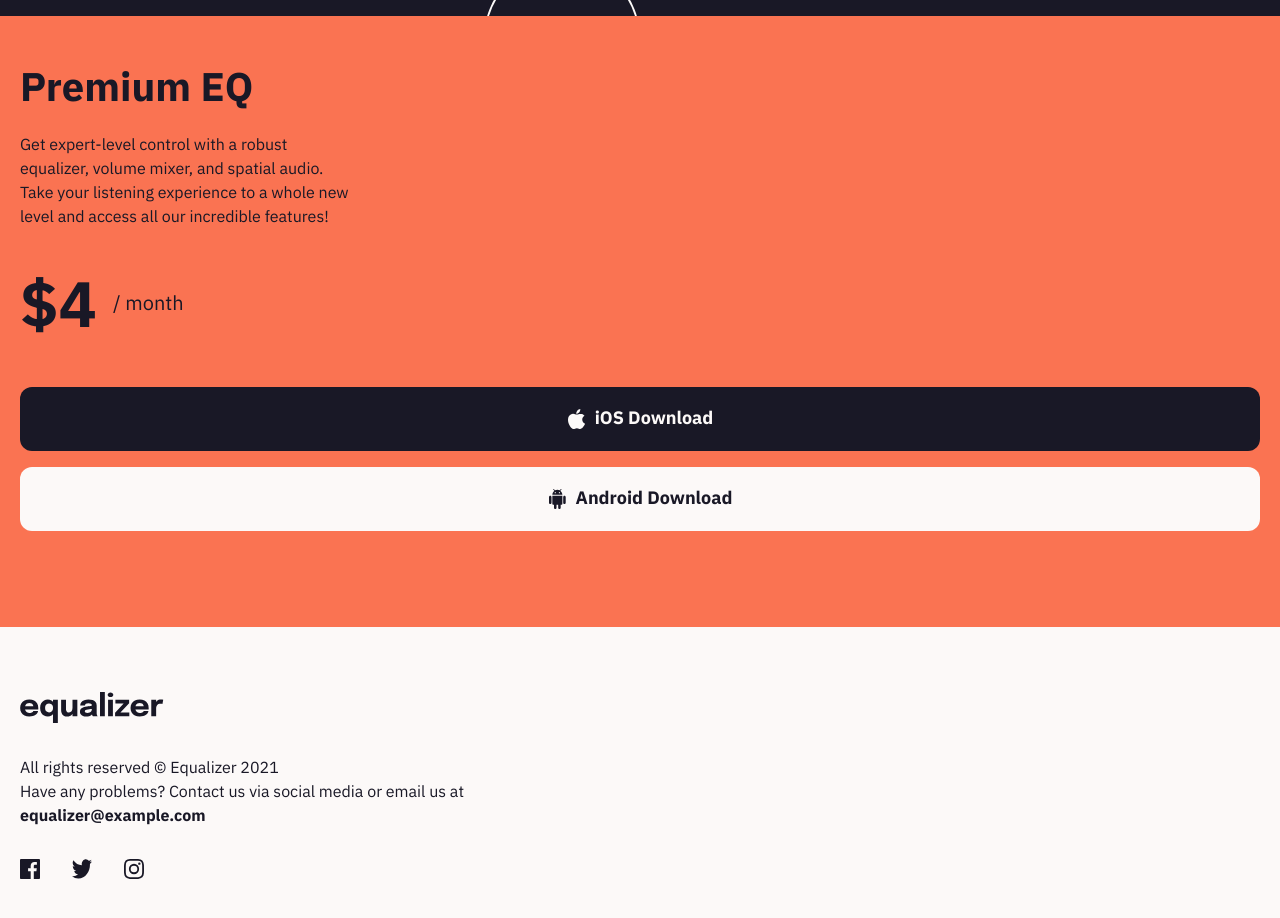
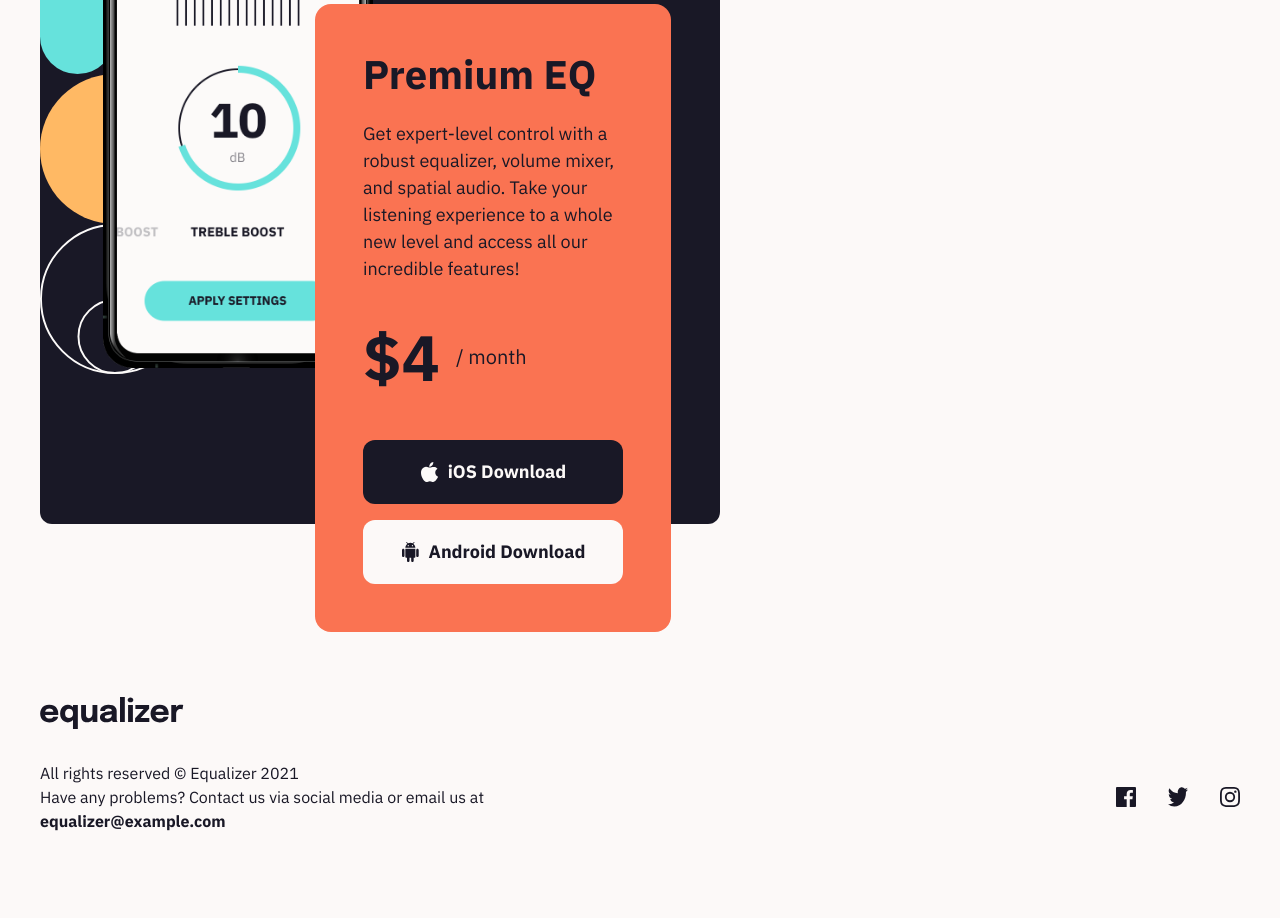
Before and after one commit to Osty-trainee/equalizer-landing-page, a plain HTML site: page index.html in a window 1280 px wide. Shown: the part 800-1718 px from the top of the page. Drawn offline with nearby package versions, Linux system fonts and the light colour scheme; files that its build step writes are made by us from their sources.

Commit message:
style: complete tablet layout adaptation and complex layout overlap

```diff
--- a/scss/main.scss
+++ b/scss/main.scss
@@ -190,3 +190,97 @@
         }
     }
 }
+
+@media (min-width: 768px) {
+    body{
+        background-image:
+            url('../assets/image/bg-pattern-1.svg'),
+            url('../assets/image/bg-main-tablet.png');
+        background-repeat: no-repeat, no-repeat;
+        background-position:
+            551px -40px,
+            left -400px top -200px;
+        background-size: 267px 400px, 1200px auto;
+    }
+
+    .header{
+        margin: var(--spacing-800) var(--spacing-500) var(--spacing-1600) var(--spacing-500);
+    }
+
+    .hero{
+        margin: 0 var(--spacing-500) var(--spacing-800) var(--spacing-500);
+
+        &__title{
+            max-width: 26rem;
+            font-size: var(--spacing-800);
+        }
+
+        &__description{
+            max-width: 31.5rem;
+            font-size: 1.125rem;
+        }
+    }
+
+    .app-preview {
+        max-width: 42.5rem;
+        max-height: 37.5rem;
+        border-radius: 12px;
+
+        padding-right: var(--spacing-800);
+        margin: 160px 0 var(--spacing-2500) var(--spacing-500);
+        padding-right: var(--spacing-800);
+        background-position: left 0;
+        background-size: 300px auto;
+
+        &__img {
+            width: 16.875rem;
+            margin: -160px auto var(--spacing-2500) 43px;
+        }
+    }
+
+    .pricing{
+        border-radius: var(--spacing-200);
+        padding: var(--spacing-600);
+        max-width: 22.25rem;
+
+        margin-top: -720px;
+        margin-left: 315px;
+        margin-right: var(--spacing-500);
+
+        position: relative;
+        z-index: 10;
+
+        .card{
+            &__description{
+                font-size: 1.125rem;
+            }
+        }
+
+        .btn{
+            margin-bottom: 0;
+
+            &--apple {
+                margin-bottom: var(--spacing-200);
+            }
+        }
+    }
+
+    .footer {
+        padding: var(--spacing-800)  var(--spacing-500) var(--spacing-1000) var(--spacing-500);
+
+        &__content{
+            display: flex;
+            flex-direction: row;
+            align-items: center;
+            justify-content: space-between;
+        }
+
+        &__text {
+            margin-bottom: 0;
+
+            strong{
+                display: inline;
+            }
+        }
+    }
+}
```
